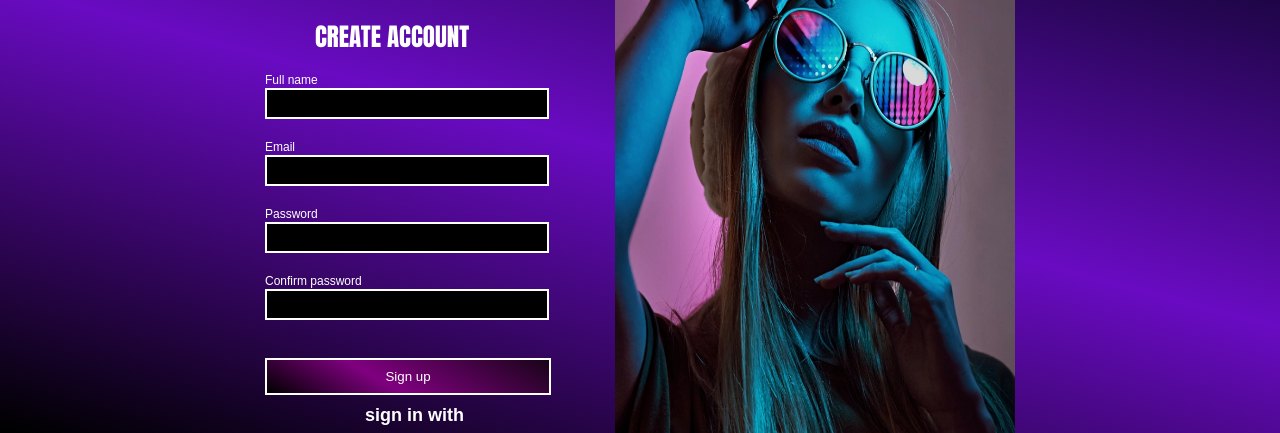
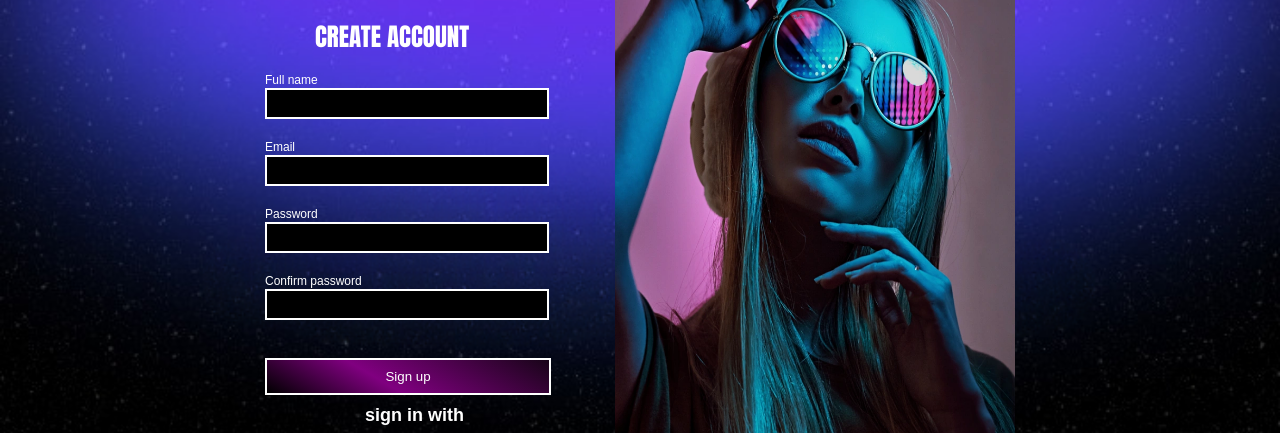
Before and after one commit to joint-social-platform/Momentom-app-frontend, a plain HTML site: page pages/createAccountPage/create.html in a window 1280 px wide. Shown: the part 116-549 px from the top of the page. Drawn offline with Linux system fonts and the light colour scheme.

Commit message:
changed background

```diff
--- a/pages/createAccountPage/create.css
+++ b/pages/createAccountPage/create.css
@@ -23,11 +23,11 @@
     color: white;
 }
 .ju{
-   /* background-image:linear-gradient(rgb(60, 8, 112), blue, rgb(11, 2, 20),rgb(23, 7, 37)), url("2.png");
-   /* background-repeat: no-repeat;
-    background-size: cover;*/
+   background-image:url("/src/images/header-background.jpg");
+    background-repeat: no-repeat;
+    background-size: cover;
     padding-bottom: 20px;
-    background: linear-gradient(15deg,black 10%, rgb(105, 11, 194), rgb(3, 3, 26) 100%,rgb(1, 1, 34) 60%);
+
 }
 .la{
     font-family: Arial, Helvetica, sans-serif;
```
